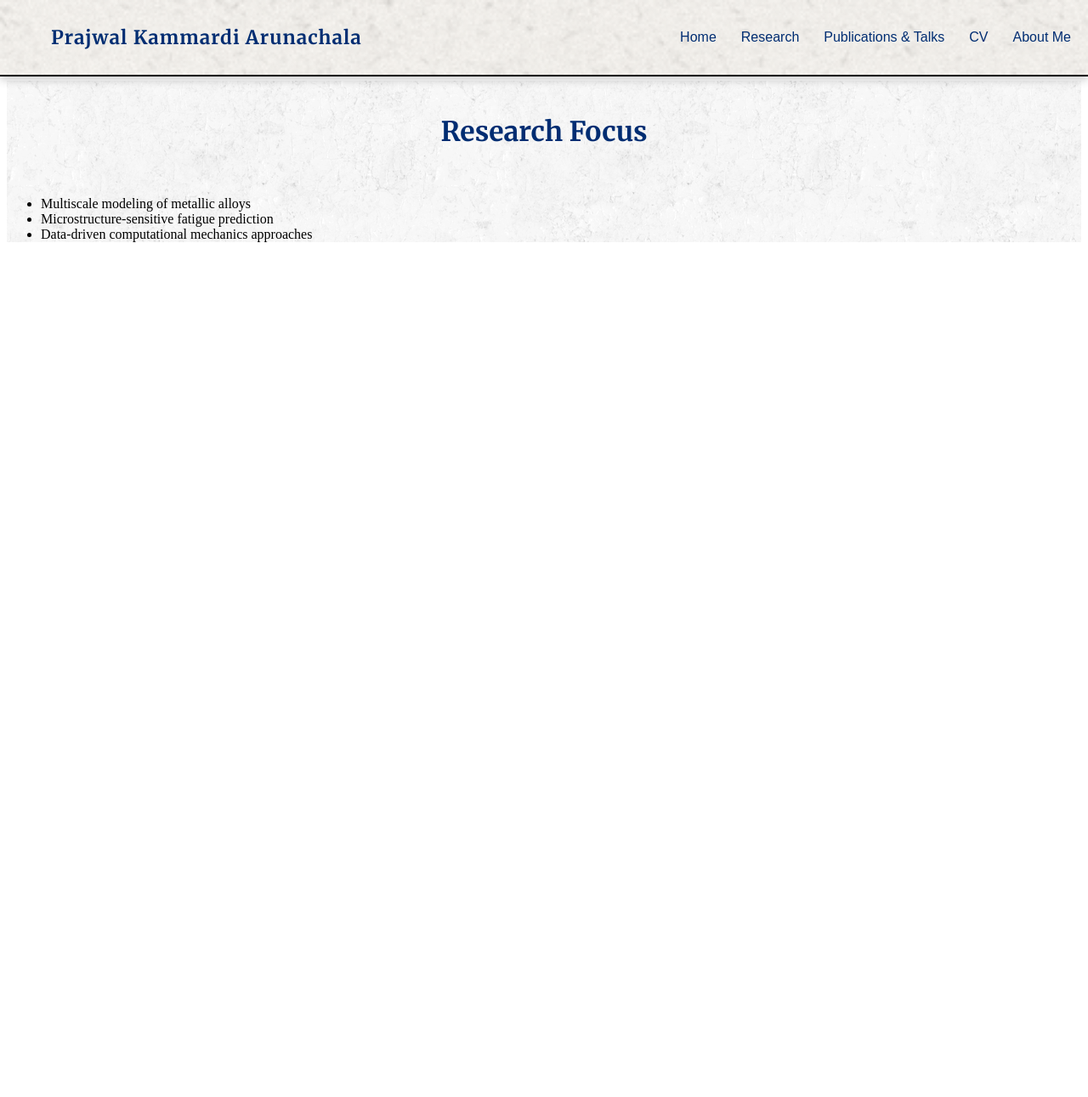
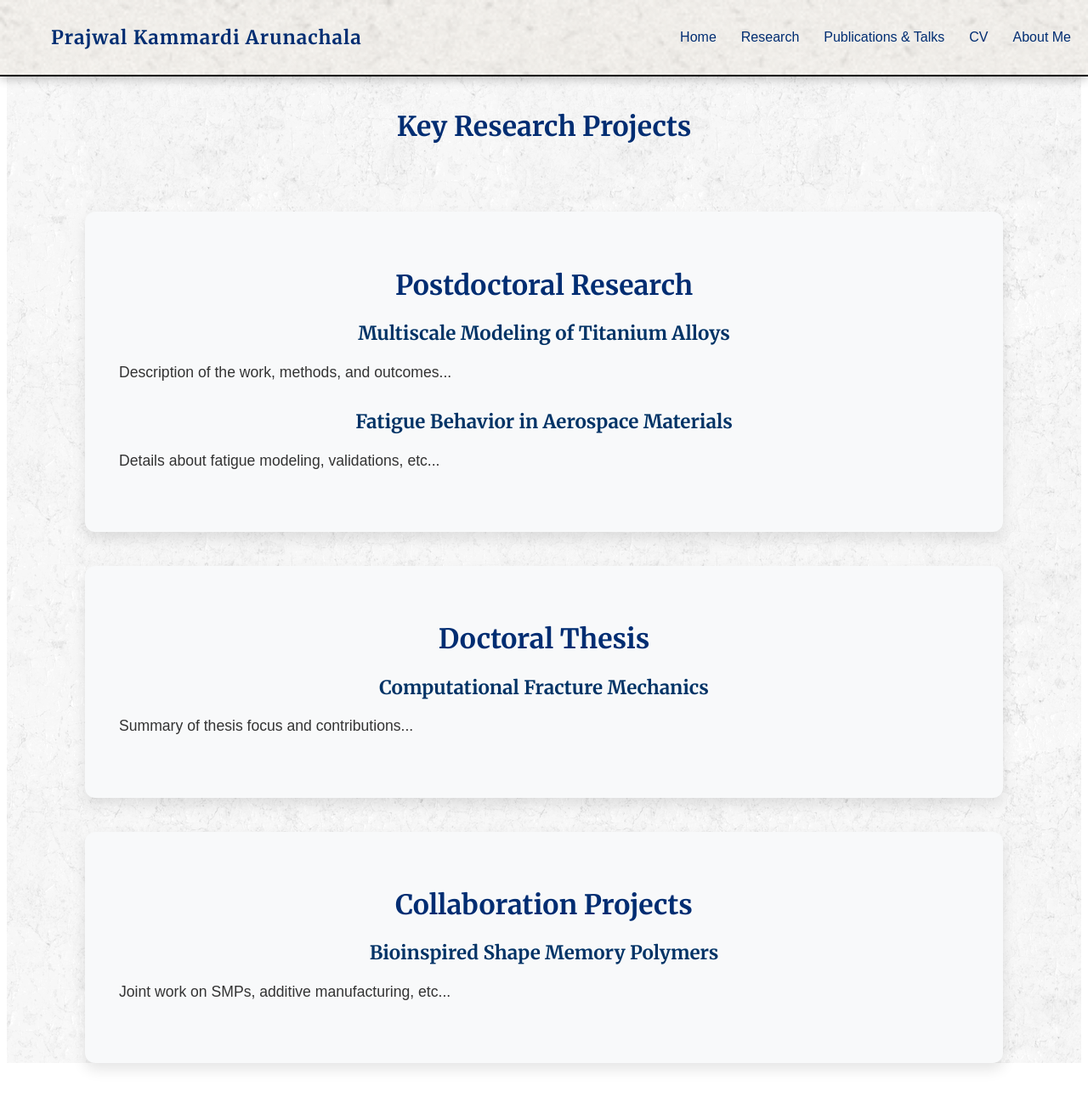
Before and after one commit to prajwalka/prajwalka.github.io, a Jekyll site: the page built from research.md, in a window 1280 px wide and 1291 px high. Shown: the whole window at 85% size. Built offline with Jekyll 4.4.1, drawn with Linux system fonts in a browser that asks for light colours; some web fonts are replaced.

Commit message:
Updating research

```diff
--- a/assets/style.css
+++ b/assets/style.css
@@ -139,12 +139,6 @@ h1, h2, h3 {
 
 /* Heading */
 h1 {
-  font-size: 2.5em; /* Increase heading font size */
-  color: #002D72;
-  margin-bottom: 10px;
-}
-
-h2 {
   font-size: 2.0em; /* Increase heading font size */
   color: #002D72;
   margin-bottom: 5px;
@@ -161,7 +155,7 @@ p {
   max-width: 800px; /* Limit width for better text readability */
 }
 
-/* Optional: Add padding around the intro section */
+/* Home page formatting */
 .intro {
   padding: 20px;
 }
@@ -282,6 +276,41 @@ p {
   border-radius: 6px;
 }
 
+/* Research section formatting */
+.research-section {
+  background: #f8f9fa; /* light background for contrast */
+  margin: 40px auto;
+  padding: 40px;
+  border-radius: 12px;
+  box-shadow: 0 8px 16px rgba(0,0,0,0.1);
+  max-width: 1000px;
+}
+
+.research-section h2 {
+  font-family: 'Merriweather', serif;
+  font-size: 2em;
+  color: #002D72;
+  margin-bottom: 20px;
+  text-align: center;
+}
+
+.research-subsection {
+  margin-bottom: 30px;
+}
+
+.research-subsection h3 {
+  font-size: 1.4em;
+  color: #003366;
+  margin-bottom: 10px;
+}
+
+.research-subsection p {
+  font-size: 1.1em;
+  text-align: justify;
+  line-height: 1.6;
+  color: #333;
+}
+
 /* Publications section formatting */
 .publications-wrapper {
   padding-bottom: 60px; /* Add desired space below */
--- a/research.md
+++ b/research.md
@@ -4,8 +4,33 @@ title: "Research"
 permalink: /research/
 ---
 
-## Research Focus
 
-- Multiscale modeling of metallic alloys
-- Microstructure-sensitive fatigue prediction
-- Data-driven computational mechanics approaches
+<h1> Key Research Projects </h1>
+
+<section class="research-section">
+  <h2>Postdoctoral Research</h2>
+  <div class="research-subsection">
+    <h3>Multiscale Modeling of Titanium Alloys</h3>
+    <p>Description of the work, methods, and outcomes...</p>
+  </div>
+  <div class="research-subsection">
+    <h3>Fatigue Behavior in Aerospace Materials</h3>
+    <p>Details about fatigue modeling, validations, etc...</p>
+  </div>
+</section>
+
+<section class="research-section">
+  <h2>Doctoral Thesis</h2>
+  <div class="research-subsection">
+    <h3>Computational Fracture Mechanics</h3>
+    <p>Summary of thesis focus and contributions...</p>
+  </div>
+</section>
+
+<section class="research-section">
+  <h2>Collaboration Projects</h2>
+  <div class="research-subsection">
+    <h3>Bioinspired Shape Memory Polymers</h3>
+    <p>Joint work on SMPs, additive manufacturing, etc...</p>
+  </div>
+</section>
```
Also changed, not shown: publications.md (+3 -3 lines).
